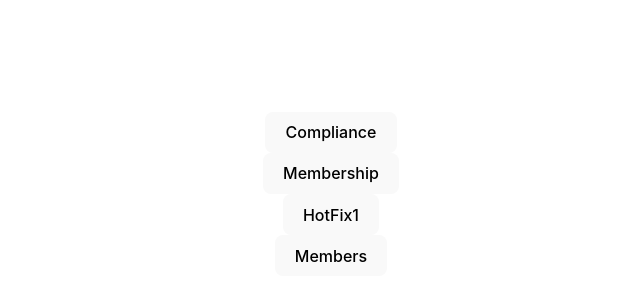
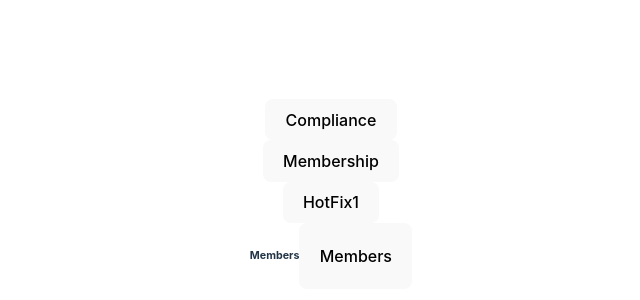
Before and after one commit to capitalch/crmls-lab, a React (Vite) app in the folder crmls-lab-app/: page / in a window 1280 px wide. Shown: the part 206-506 px from the top of the page, without its empty margins (309-949 px from the left). Built offline with nearby package versions, Linux system fonts and the light colour scheme.

Commit message:
main modified members component

```diff
--- a/crmls-lab-app/src/components/members.tsx
+++ b/crmls-lab-app/src/components/members.tsx
@@ -1,5 +1,6 @@
 export function Members() {
-    return (<div>
+    return (<div style={{display:'flex'}}>
+        <h6>Members</h6>
         <button>Members</button>
     </div>)
 }
```
